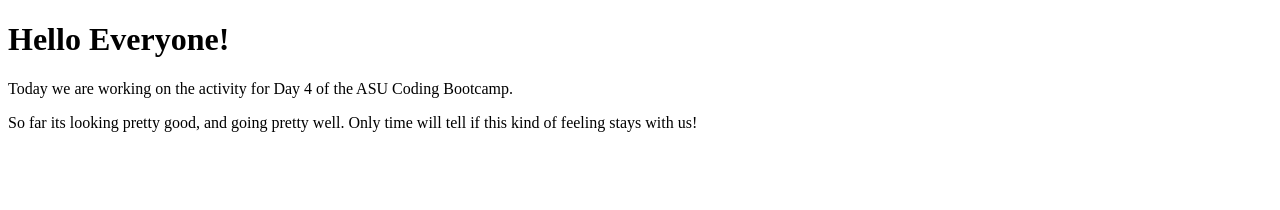
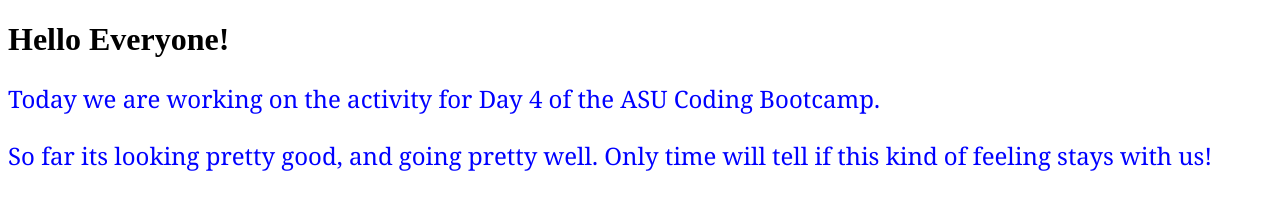
Before and after one commit to Daellarrek/Day-4-Activity, a plain HTML site: page index.html in a window 1280 px wide. Drawn offline with Linux system fonts and the light colour scheme.

Commit message:
Added style.css file

```diff
--- /dev/null
+++ b/assests/style.css
@@ -0,0 +1,5 @@
+.content {
+    font-size: x-large;
+    font-family: Georgia, 'Times New Roman', Times, serif;
+    color: blue;
+}
--- a/index.html
+++ b/index.html
@@ -5,6 +5,7 @@
     <meta charset="UTF-8">
     <meta name="viewport" content="width=device-width, initial-scale=1.0">
     <title>Day 4 Activity</title>
+    <link rel="stylesheet" href="assests/style.css">
 </head>
 
 <body>
@@ -13,7 +14,7 @@
         <h1>Hello Everyone!</h1>
     </header>
 
-    <content>
+    <content class="content">
         <p>Today we are working on the activity for Day 4 of the ASU Coding Bootcamp.</p>
 
         <p>So far its looking pretty good, and going pretty well. Only time will tell if this kind of feeling stays with
```
